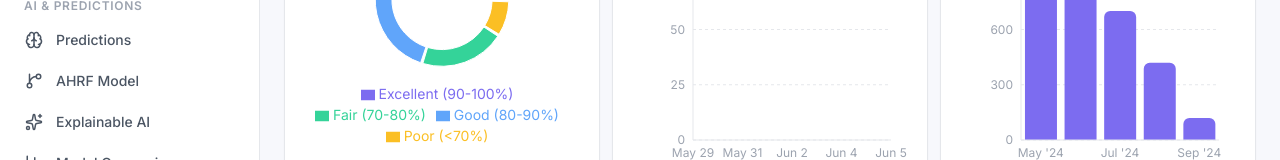
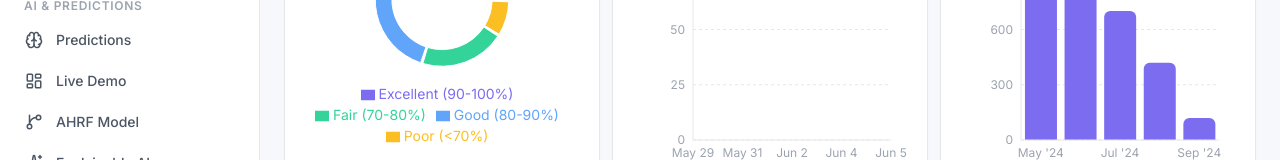
Before and after one commit to vipinswarnkar/Electrabrain, a React (Vite) app in the folder frontend/: page /dashboard in a window 1280 px wide. Shown: the part 447-607 px from the top of the page. Built offline with nearby package versions, Linux system fonts and the light colour scheme.

Commit message:
Add Live Demo link to sidebar navigation

```diff
--- a/frontend/src/constants/navigation.ts
+++ b/frontend/src/constants/navigation.ts
@@ -25,6 +25,7 @@ export const NAV_SECTIONS: NavSection[] = [
     title: 'AI & Predictions',
     items: [
       { id: 'predictions', label: 'Predictions', path: '/predictions', icon: 'Brain' },
+      { id: 'live-demo', label: 'Live Demo', path: '/predictions/live-demo', icon: 'Zap' },
       { id: 'ahrf', label: 'AHRF Model', path: '/models/ahrf', icon: 'GitBranch' },
       { id: 'explainability', label: 'Explainable AI', path: '/ai/explainability', icon: 'Sparkles' },
       { id: 'comparison', label: 'Model Comparison', path: '/ai/model-comparison', icon: 'BarChart3' },
@@ -67,6 +68,7 @@ export const PAGE_TITLES: Record<string, string> = {
   '/analytics/degradation': 'Degradation Trends',
   '/analytics/cycles': 'Cycle Analysis',
   '/predictions': 'Predictions',
+  '/predictions/live-demo': 'Live Prediction Demo',
   '/models/ahrf': 'AHRF Model',
   '/ai/explainability': 'Explainable AI',
   '/ai/model-comparison': 'Model Comparison',
```
